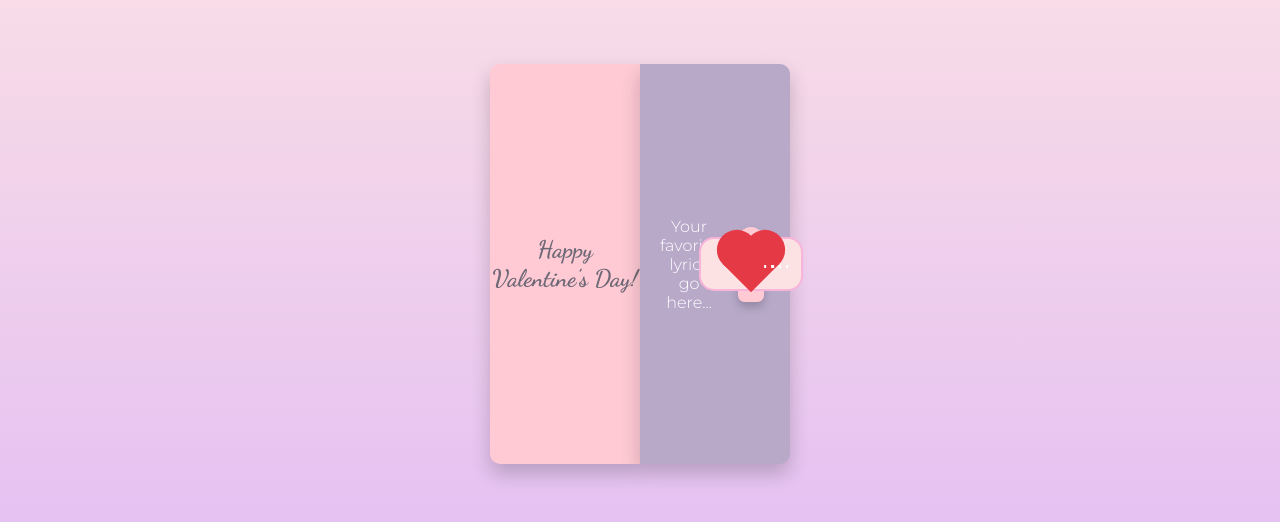
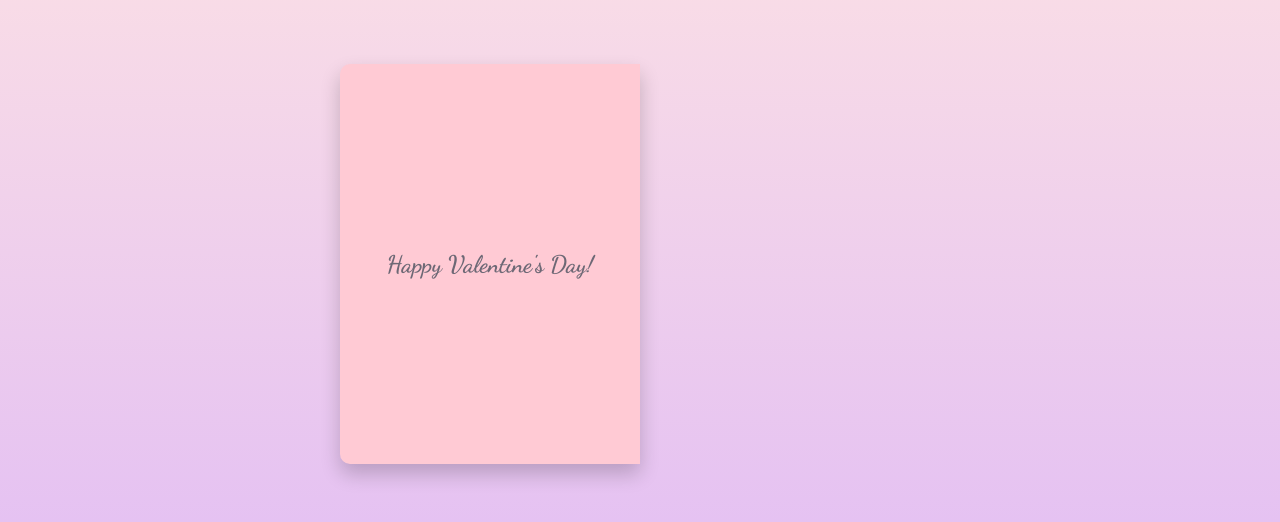
Before and after one commit to NanditaAnushravMudgal/Valentine, a plain HTML site: page index.html in a window 1280 px wide. Shown: the part 136-658 px from the top of the page. Drawn offline with Linux system fonts and the light colour scheme.

Commit message:
Update index.html

```diff
--- a/index.html
+++ b/index.html
@@ -18,19 +18,31 @@
       overflow: hidden;
     }
     .card {
-      width: 300px;
+      width: 600px;
       height: 400px;
       position: relative;
+      perspective: 1000px;
       display: flex;
-      flex-direction: row;
+      justify-content: center;
+      align-items: center;
+    }
+    .card-inner {
+      width: 100%;
+      height: 100%;
+      position: absolute;
+      display: flex;
+      transform-style: preserve-3d;
+      transition: transform 1s;
+    }
+    .card.open .card-inner {
+      transform: rotateY(180deg);
     }
     .card-side {
       width: 50%;
       height: 100%;
       position: absolute;
-      top: 0;
-      transition: transform 1s;
       background: #ffcad4;
+      backface-visibility: hidden;
       display: flex;
       justify-content: center;
       align-items: center;
@@ -38,19 +50,16 @@
     }
     .left {
       left: 0;
+      transform-origin: left center;
       border-radius: 10px 0 0 10px;
-      transform-origin: left center;
     }
     .right {
       right: 0;
+      transform-origin: right center;
+      background: #b8a9c9;
       border-radius: 0 10px 10px 0;
-      background: #b8a9c9;
-      transform-origin: right center;
     }
-    .card.open .left {
-      transform: rotateY(-180deg);
-    }
-    .card.open .right {
+    .card-inner .right {
       transform: rotateY(180deg);
     }
     .content {
@@ -142,6 +151,7 @@
 </head>
 <body>
   <div class="card" onclick="toggleCard(this)">
+    <div class="card-inner">
       <div class="card-side left">
         <div class="content">Happy Valentine's Day!</div>
       </div>
@@ -157,6 +167,7 @@
           <div class="road-line"></div>
           <div class="road-line"></div>
           <div class="road-line"></div>
+        </div>
       </div>
     </div>
   </div>
```
Lines whose indentation alone changed are shown as unchanged.
